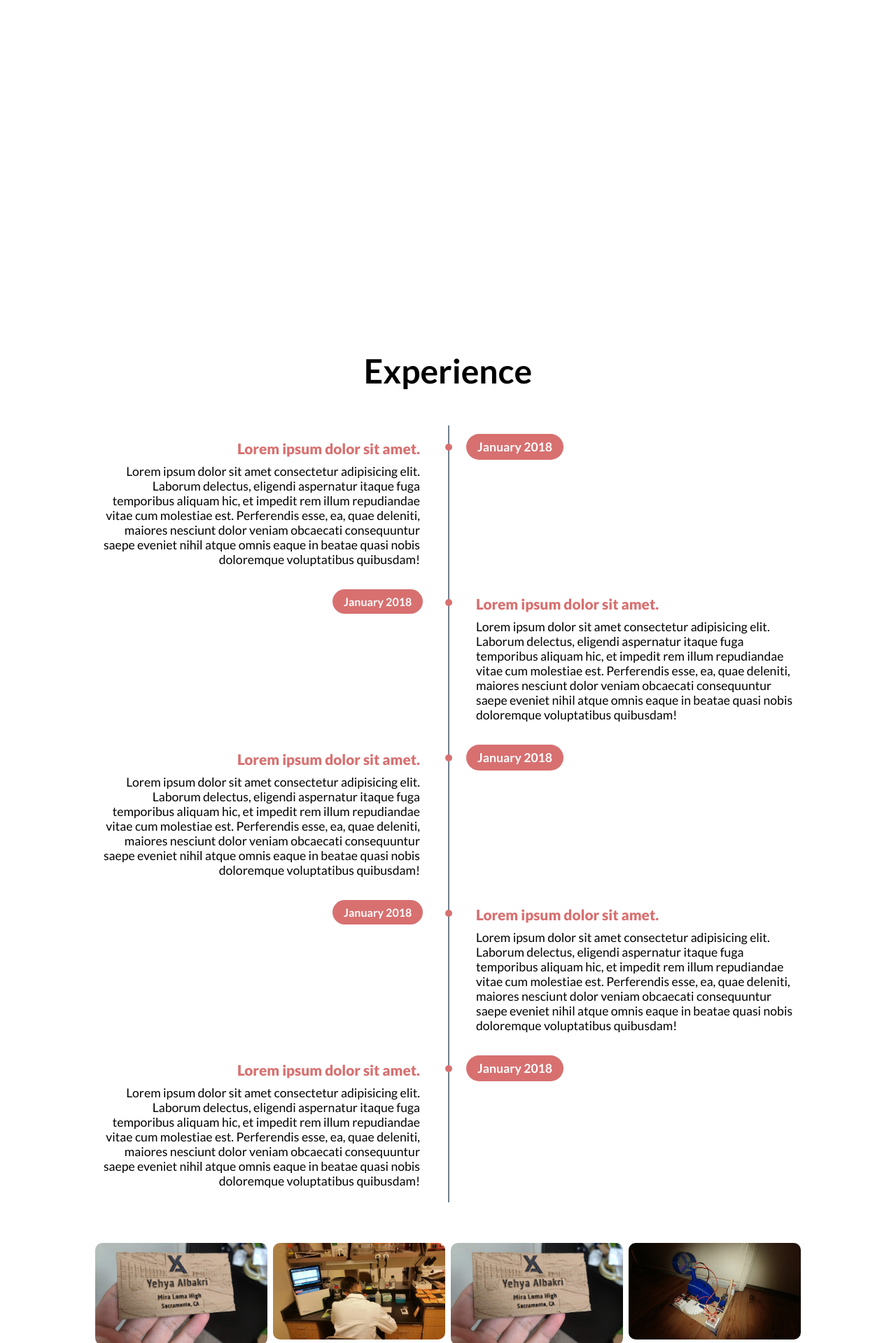
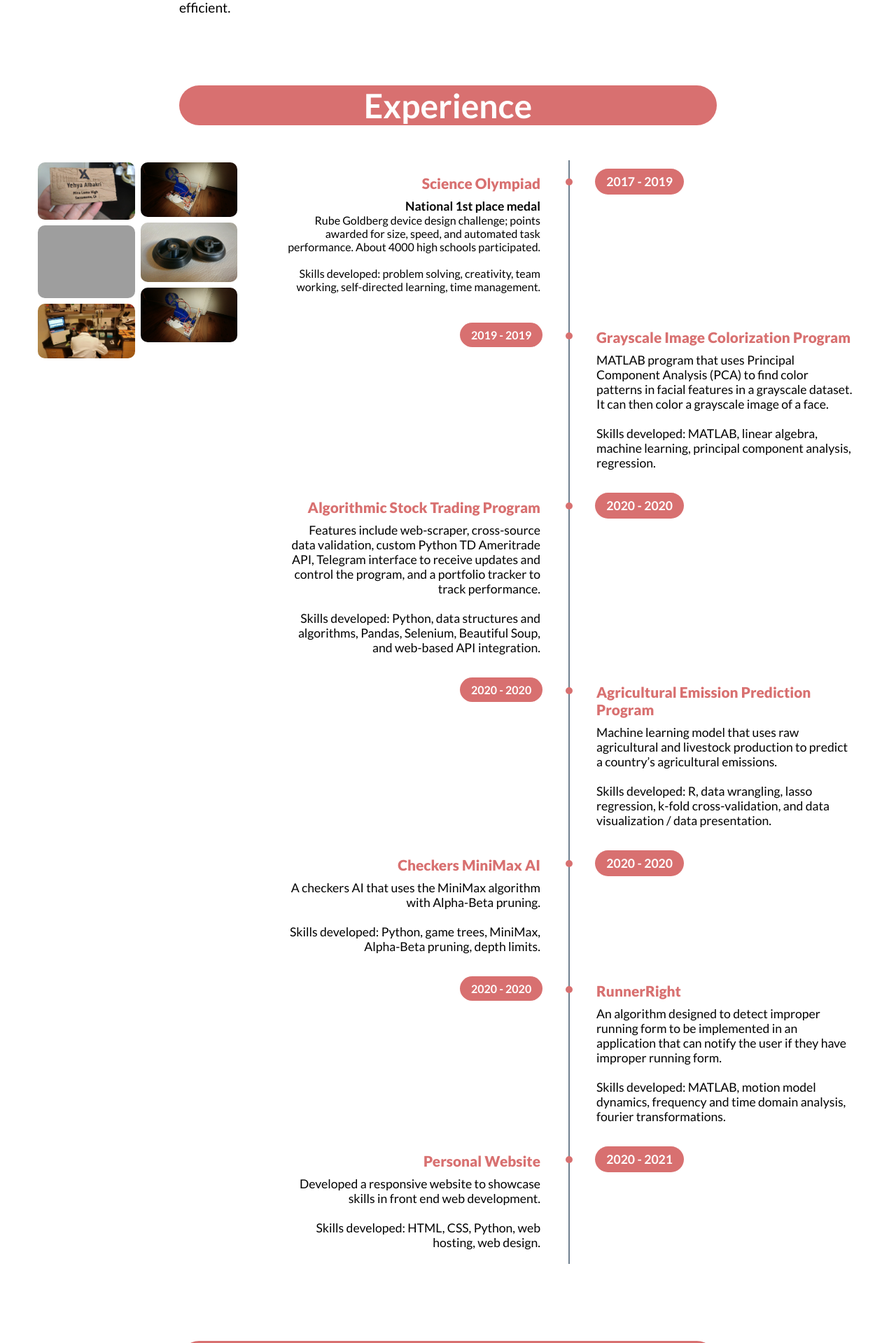
Before and after one commit to YA9/personal-website, a Flask app: page / in a window 1280 px wide. Shown: the part 874-2793 px from the top of the page at 70% size. Run offline with Flask 2, Linux system fonts and the light colour scheme; grey boxes are pictures that could not be loaded.

Commit message:
added contact page

```diff
--- /dev/null
+++ b/static/css/gallery.css
@@ -0,0 +1,113 @@
+/* BEGIN GALLERY */
+/* This creates the photo slide grid */
+.experience_photos_row {
+  position: absolute;
+  display: flex;
+  margin-top: 45px;
+  /* flex-wrap: wrap; */
+  padding: 0 4px;
+  padding-left: 50px;
+  /* padding-left: 400px;
+  padding-right: 50px; */
+  /* width: 80%; */
+  /* margin: 0px auto; */
+  float: left;
+  max-width: 50%;
+}
+
+.experience_photos_col {
+  flex: 25%;
+  max-width: 25%;
+  padding: 0 4px;
+}
+
+.experience_photos_col img {
+  margin-top: 8px;
+  vertical-align: middle;
+  width: 100%;
+  border-radius: 10px;
+}
+
+/* the following animates the individual boxes when not hovered */
+.popup {
+  transition: 0.15s ease-out;
+}
+
+/* the following animates the individual boxes once hovered on */
+.popup:hover {
+  position: relative;
+  top: -5px;
+  /* width: 150%; */
+  z-index: 10;
+  transition: 0.2s ease-in;
+  opacity: 50%;
+}
+
+/* PUT THE BELOW IN ITS OWN CSS DOCUMENT */
+/* the below refers to mapping each image to its popup */
+
+.image1 img {
+  position: fixed;
+  padding: 52px 0 0 0px;
+  /* padding-left: 200px; */
+  width: 0%;
+  border-radius: 10px;
+  /* margin: auto; */
+  top: 0px;
+  right: 0;
+  transition: 0.2s ease-in-out;
+  visibility: hidden;
+  /* z-index: 20; */
+}
+
+.image1 h5 {
+  position: relative;
+  top: -96px;
+  left: 6px;
+  visibility: hidden;
+}
+
+.image_1 img:hover + .image1 h5 {
+  visibility: visible;
+  /* width: 25%; */
+  transition: 0.15s ease-in-out;
+  /* z-index: 19; */
+}
+
+.image1 img:hover {
+  width: 50%;
+}
+
+.image_1 img:hover + .image1 img {
+  visibility: visible;
+  width: 45%;
+  transition: 0.15s ease-in-out;
+  z-index: 20;
+}
+
+.image2 img {
+  position: fixed;
+  padding: 52px 0 0 0px;
+  /* padding-left: 200px; */
+  width: 0%;
+  border-radius: 10px;
+  /* margin: auto; */
+  top: 0;
+  right: 0;
+  transition: 0.2s ease-in-out;
+  visibility: hidden;
+  /* z-index: 20; */
+}
+
+/* .image2 img:hover {
+  visibility: visible;
+  width: 50%;
+} */
+
+.image_2 img:hover + .image2 img {
+  visibility: visible;
+  width: 50%;
+  transition: 0.15s ease-in-out;
+  z-index: 20;
+}
+/* END GALLERY */
--- a/static/css/styles.css
+++ b/static/css/styles.css
@@ -19,6 +19,11 @@
   /* font-family: -apple-system, BlinkMacSystemFont, "Segoe UI", Roboto, Oxygen,
     Ubuntu, Cantarell, "Open Sans", "Helvetica Neue", sans-serif; */
   font-family: "Lato", sans-serif;
+}
+
+/* bold classes of bold */
+.bold {
+  font-weight: 600;
 }
 
 /* main page navbar organization */
@@ -99,6 +104,7 @@
   /* background-color: rgb(230, 230, 230); */
   font-family: -apple-system, BlinkMacSystemFont, "Segoe UI", Roboto, Oxygen,
     Ubuntu, Cantarell, "Open Sans", "Helvetica Neue", sans-serif;
+  transition: 0.2s ease-in-out;
 }
 .navbar a:hover {
   color: orangered;
@@ -146,7 +152,7 @@ a.navline:hover::before {
 .main_box div1 img {
   margin: 70px 0px 0px 70px;
   margin-top: 72px;
-  border: 2px solid white;
+  /* border: 2px solid white; */
   border-radius: 8px;
   height: 400px;
   /* width: 42%; */
@@ -154,8 +160,9 @@ a.navline:hover::before {
 
 .main_box div2 img {
   margin: 10px 0px 0px 70px;
-  border: 2px solid white;
+  /* border: 2px solid white; */
   border-radius: 8px;
+  width: 770px;
   height: 93.5px;
   /* width: 42%; */
 }
@@ -167,7 +174,7 @@ a.navline:hover::before {
   top: calc(((593px + 60px - 400px) / 2));
   /* right: calc(100% / 3 - 360px); */
   right: calc(40% - 493px);
-  border: 4px solid black;
+  /* border: 4px solid black; */
   border-radius: 50%;
   transition: 0.2s ease-in;
 }
@@ -200,10 +207,10 @@ a.navline:hover::before {
 /* main page walpaper */
 .top_box {
   background: linear-gradient(
-      /* 225deg, */ rgba(0, 0, 0, 0.2),
-      rgba(0, 0, 0, 1)
-    ),
-    url(../images/processed/code\ ab\ final1.jpg);
+    /* 225deg, */ rgba(216, 142, 112, 0.2),
+    rgba(216, 142, 112, 0.8)
+  );
+  /* url(../images/processed/code\ ab\ final1.jpg); */
   /* background: url(../images/processed/code\ final.jpg); */
   /* background-position: top; */
   background-repeat: no-repeat;
@@ -215,13 +222,19 @@ a.navline:hover::before {
 }
 .about_page h1 {
   font-size: 3em;
-  padding-bottom: 25px;
+  /* padding-bottom: 25px; */
+  margin-bottom: 25px;
+  border: 0px solid;
+  background: rgb(216, 112, 112);
+  border-radius: 100px;
+  color: white;
   /* font-family: "custom bold"; */
 }
 .about_page {
   /* height: 500px; */
   text-align: center;
-  padding-top: 50px;
+  padding-top: 60px;
+  padding-bottom: 40px;
   color: black;
   margin: 0 auto;
   width: 60%;
@@ -244,7 +257,7 @@ a.about_anchor {
 
 #experience {
   width: 100%;
-  height: 500px;
+  /* height: 500px; */
   /* background: linear-gradient(rgba(0, 0, 0, 0.2), rgba(0, 0, 0, 0.2)),
     url(../images/processed/4k.jpg); */
   background: white;
@@ -252,14 +265,15 @@ a.about_anchor {
   /* z-index: 100; */
   /* float: center; */
   /* margin-top: 300px; */
+  /* padding-bottom: 2100px; this number shifts down the "Contact" tag */
+  /* border: 2px solid red; */
   background-color: white;
 }
 
 .experience_page {
   /* height: 500px; */
   text-align: center;
-  padding-top: 500px;
-  color: black;
+  padding-top: 60px;
   margin: 0 auto;
   width: 60%;
   /* border: 2px solid red; */
@@ -267,6 +281,10 @@ a.about_anchor {
 
 .experience_page h1 {
   font-size: 3em;
+  border: 0px solid;
+  background: rgb(216, 112, 112);
+  border-radius: 100px;
+  color: white;
   /* padding-bottom: 25px; */
   /* font-family: "custom bold"; */
 }
@@ -277,113 +295,7 @@ a.about_anchor {
   /* font-family: "custom"; */
 }
 
-/* This creates the photo slide grid */
-
-.experience_photos_row {
-  display: flex;
-  /* flex-wrap: wrap; */
-  padding: 0 4px;
-  /* padding-left: 400px;
-  padding-right: 50px; */
-  width: 80%;
-  margin: 0px auto;
-}
-
-.experience_photos_col {
-  flex: 25%;
-  max-width: 25%;
-  padding: 0 4px;
-}
-
-.experience_photos_col img {
-  margin-top: 8px;
-  vertical-align: middle;
-  width: 100%;
-  border-radius: 10px;
-}
-
-/* the following animates the individual boxes when not hovered */
-.popup {
-  transition: 0.15s ease-out;
-}
-
-/* the following animates the individual boxes once hovered on */
-.popup:hover {
-  position: relative;
-  top: -5px;
-  /* width: 150%; */
-  z-index: 10;
-  transition: 0.2s ease-in;
-  opacity: 50%;
-}
-
-/* PUT THE BELOW IN ITS OWN CSS DOCUMENT */
-/* the below refers to mapping each image to its popup */
-
-.image1 img {
-  position: fixed;
-  padding: 53px 0 0 0px;
-  /* padding-left: 200px; */
-  width: 0%;
-  border-radius: 10px;
-  /* margin: auto; */
-  top: 0;
-  right: 0;
-  transition: 0.2s ease-in-out;
-  visibility: hidden;
-  /* z-index: 20; */
-}
-
-.image1 h5 {
-  position: relative;
-  top: -96px;
-  left: 6px;
-  visibility: hidden;
-}
-
-.image_1 img:hover + .image1 h5 {
-  visibility: visible;
-  /* width: 25%; */
-  transition: 0.15s ease-in-out;
-  /* z-index: 19; */
-}
-
-.image1 img:hover {
-  width: 50%;
-}
-
-.image_1 img:hover + .image1 img {
-  visibility: visible;
-  width: 50%;
-  transition: 0.15s ease-in-out;
-  z-index: 20;
-}
-
-.image2 img {
-  position: fixed;
-  padding: 53px 0 0 0px;
-  /* padding-left: 200px; */
-  width: 0%;
-  border-radius: 10px;
-  /* margin: auto; */
-  top: 0;
-  right: 0;
-  transition: 0.2s ease-in-out;
-  visibility: hidden;
-  /* z-index: 20; */
-}
-
-/* .image2 img:hover {
-  visibility: visible;
-  width: 50%;
-} */
-
-.image_2 img:hover + .image2 img {
-  visibility: visible;
-  width: 50%;
-  transition: 0.15s ease-in-out;
-  z-index: 20;
-}
+/* GALLERY PLACE IS HERE */
 
 /* TIMELINE START */
 .timeline {
@@ -391,11 +303,12 @@ a.about_anchor {
   float: right;
   /* margin: 50px 100px 50px 100px; */
   margin: 50px 0;
-  padding: 0 100px;
+  margin-right: 20px;
+  /* padding: 0 100px; */
   /* margin: 50px auto; */
   width: 100%;
-  max-width: 1300px;
-
+  /* max-width: 1300px; */
+  max-width: 70%;
   /* padding: 40px 0; */
   /* border: 2px solid red; */
 }
@@ -407,6 +320,7 @@ a.about_anchor {
   width: 2px;
   height: 100%;
   background: slategray;
+  /* border: 2px solid blue; */
 }
 
 .timeline ul li {
@@ -484,7 +398,7 @@ a.about_anchor {
 .timeline ul li:nth-child(even) .t_time {
   position: absolute;
   top: 12px;
-  left: -165px;
+  left: -155px;
   padding: 8px 16px;
   background: rgb(216, 112, 112);
   color: white;
@@ -492,3 +406,155 @@ a.about_anchor {
   /* box-shadow: 0 0 0 3px rgba(216, 112, 147, 0.2); */
 }
 /* TIMELINE END */
+
+/* CONTACT START */
+.contact_page h1 {
+  overflow: auto;
+  font-size: 3em;
+  /* margin-bottom: 25px; */
+  border: 0px solid;
+  /* padding-top: 60px; */
+  background: rgb(216, 112, 112);
+  border-radius: 100px;
+  color: white;
+  /* border: 2px solid red; */
+}
+.contact_page {
+  overflow: auto;
+  position: relative;
+  /* position: absolute; */
+  top: 0px;
+  text-align: center;
+  /* bottom: 0; */
+  /* padding-top: 60px; */
+  padding-bottom: 40px;
+  /* color: black; */
+  margin: 0 auto;
+  width: 60%;
+  /* border: 2px solid red; */
+}
+#contact {
+  padding-top: 60px;
+}
+
+.c_wrapper {
+  padding: 0 100px;
+}
+
+.c_form {
+  margin: 0 auto;
+  max-width: 850px;
+  /* background: rgba(112, 166, 216, 0.801); */
+  background: rgba(216, 142, 112, 0.774);
+  /* border: 2px solid red; */
+  padding: 30px;
+  border-radius: 12px;
+  display: flex;
+  box-shadow: 0 0 10px rgba(0, 0, 0, 0.2);
+}
+
+.c_input_fields {
+  display: flex;
+  flex-direction: column;
+  margin-right: 25px;
+}
+
+.c_input_fields,
+.c_msg {
+  width: 500px;
+}
+
+.c_input_fields .c_input,
+.c_msg textarea {
+  margin: 10px 0;
+  background: transparent;
+  border: 0;
+  outline: 0;
+  border-bottom: 2px solid white;
+  padding: 10px;
+  color: white;
+  font-size: 1.1em;
+  width: 100%;
+}
+
+.c_msg textarea {
+  height: 232px;
+}
+
+::-webkit-input-placeholder {
+  color: white;
+}
+
+::-moz-input-placeholder {
+  color: white;
+}
+
+::-ms-input-placeholder {
+  color: white;
+}
+
+.c_btn {
+  background: rgba(255, 111, 111, 0.781);
+  text-align: center;
+  padding: 15px;
+  border-radius: 5px;
+  color: white;
+  cursor: pointer;
+  text-transform: uppercase;
+  transition: 0.1s ease-in-out;
+}
+
+.c_btn:hover {
+  transform: scale(1.03);
+}
+
+@media screen and (max-width: 900px) {
+  .c_form {
+    flex-direction: column;
+  }
+  .c_msg textarea {
+    height: 80px;
+  }
+  .c_input_fields,
+  .c_msg {
+    width: 100%;
+  }
+}
+
+.c_else {
+  /* background: rgba(216, 142, 112, 0.774); */
+  margin: 0 auto;
+  padding: 25px 100px;
+  max-width: 1050px;
+}
+
+.c_else div {
+  background: rgba(216, 142, 112, 0.774);
+  padding: 25px;
+  border-radius: 12px;
+  box-shadow: 0 0 10px rgba(0, 0, 0, 0.2);
+}
+
+.c_else h3 {
+  color: white;
+  font-size: 1.2em;
+}
+
+.c_else p {
+  padding-top: 8px;
+  padding-left: 25px;
+  color: white;
+  font-size: 1.1em;
+}
+
+.c_else p a {
+  text-decoration: none;
+  color: rgb(207, 0, 0);
+  transition: 0.3s ease-in-out;
+}
+
+.c_else p a:hover {
+  color: orangered;
+}
+
+/* CONTACT END */
--- a/templates/home.html
+++ b/templates/home.html
@@ -10,6 +10,7 @@
       type="image/icon type"
     />
     <link rel="stylesheet" href="../static/css/styles.css" />
+    <link rel="stylesheet" href="../static/css/gallery.css" />
   </head>
   <!-- <body class="top_box"> -->
   <div class="top_box">
@@ -32,7 +33,7 @@
           ><img src="../static/images/processed/linkedin.svg" alt="Linkedin"
         /></a>
       </div>
-      <a href="./contact.html" class="navline">Contact</a>
+      <a href="#contact" class="navline">Contact</a>
       <a href="#experience" class="navline">Experience</a>
       <a href="#about" class="navline">About</a>
       <a href="#home" class="navline">Home</a>
@@ -45,6 +46,7 @@
         /></div2>
         <div3><img src="../static/images/processed/me (1).jpg" alt="" /></div3>
       </div>
+    </div>
     </div>
     <div id="about">
       <div class="about_page">
@@ -85,82 +87,102 @@
         <ul>
           <li>
             <div class="t_content">
-              <h3>Lorem ipsum dolor sit amet.</h3>
+              <h3>Science Olympiad</h3>
               <p>
-                Lorem ipsum dolor sit amet consectetur adipisicing elit. Laborum
-                delectus, eligendi aspernatur itaque fuga temporibus aliquam
-                hic, et impedit rem illum repudiandae vitae cum molestiae est.
-                Perferendis esse, ea, quae deleniti, maiores nesciunt dolor
-                veniam obcaecati consequuntur saepe eveniet nihil atque omnis
-                eaque in beatae quasi nobis doloremque voluptatibus quibusdam!
+                <p class="bold">National 1st place medal</p> Rube Goldberg device design
+                challenge; points awarded for size, speed, and automated task
+                performance. About 4000 high schools participated.
+                <br>
+                <br>
+                Skills developed: problem solving, creativity, team working, self-directed learning, time management.
               </p>
             </div>
             <div class="t_time">
-              <h4>January 2018</h4>
+              <h4>2017 - 2019</h4>
             </div>
           </li>
           <li>
             <div class="t_content">
-              <h3>Lorem ipsum dolor sit amet.</h3>
+              <h3>Grayscale Image Colorization Program</h3>
               <p>
-                Lorem ipsum dolor sit amet consectetur adipisicing elit. Laborum
-                delectus, eligendi aspernatur itaque fuga temporibus aliquam
-                hic, et impedit rem illum repudiandae vitae cum molestiae est.
-                Perferendis esse, ea, quae deleniti, maiores nesciunt dolor
-                veniam obcaecati consequuntur saepe eveniet nihil atque omnis
-                eaque in beatae quasi nobis doloremque voluptatibus quibusdam!
+                MATLAB program that uses Principal Component Analysis (PCA) to find color patterns in facial features in a grayscale dataset. It can then color a grayscale image of a face.
+                <br>
+                <br>
+                Skills developed: MATLAB, linear algebra, machine learning, principal component analysis, regression.
               </p>
             </div>
             <div class="t_time">
-              <h4>January 2018</h4>
+              <h4>2019 - 2019</h4>
             </div>
           </li>
           <li>
             <div class="t_content">
-              <h3>Lorem ipsum dolor sit amet.</h3>
+              <h3>Algorithmic Stock Trading Program</h3>
               <p>
-                Lorem ipsum dolor sit amet consectetur adipisicing elit. Laborum
-                delectus, eligendi aspernatur itaque fuga temporibus aliquam
-                hic, et impedit rem illum repudiandae vitae cum molestiae est.
-                Perferendis esse, ea, quae deleniti, maiores nesciunt dolor
-                veniam obcaecati consequuntur saepe eveniet nihil atque omnis
-                eaque in beatae quasi nobis doloremque voluptatibus quibusdam!
+                Features include web-scraper, cross-source data validation, custom Python TD Ameritrade API, Telegram interface to receive updates and control the program, and a portfolio tracker to track performance.
+                <br>
+                <br>
+                Skills developed: Python, data structures and algorithms, Pandas, Selenium, Beautiful Soup, and web-based API integration.
               </p>
             </div>
             <div class="t_time">
-              <h4>January 2018</h4>
+              <h4>2020 - 2020</h4>
             </div>
           </li>
           <li>
             <div class="t_content">
-              <h3>Lorem ipsum dolor sit amet.</h3>
+              <h3>Agricultural Emission Prediction Program</h3>
               <p>
-                Lorem ipsum dolor sit amet consectetur adipisicing elit. Laborum
-                delectus, eligendi aspernatur itaque fuga temporibus aliquam
-                hic, et impedit rem illum repudiandae vitae cum molestiae est.
-                Perferendis esse, ea, quae deleniti, maiores nesciunt dolor
-                veniam obcaecati consequuntur saepe eveniet nihil atque omnis
-                eaque in beatae quasi nobis doloremque voluptatibus quibusdam!
+                Machine learning model that uses raw agricultural and livestock production to predict a country’s agricultural emissions.
+                <br>
+                <br>
+                Skills developed: R, data wrangling, lasso regression, k-fold cross-validation, and data visualization / data presentation.
               </p>
             </div>
             <div class="t_time">
-              <h4>January 2018</h4>
+              <h4>2020 - 2020</h4>
             </div>
           </li>
           <li>
             <div class="t_content">
-              <h3>Lorem ipsum dolor sit amet.</h3>
+              <h3>Checkers MiniMax AI</h3>
               <p>
-                Lorem ipsum dolor sit amet consectetur adipisicing elit. Laborum
-                delectus, eligendi aspernatur itaque fuga temporibus aliquam
-                hic, et impedit rem illum repudiandae vitae cum molestiae est.
-                Perferendis esse, ea, quae deleniti, maiores nesciunt dolor
-                veniam obcaecati consequuntur saepe eveniet nihil atque omnis
-                eaque in beatae quasi nobis doloremque voluptatibus quibusdam!
+                A checkers AI that uses the MiniMax algorithm with Alpha-Beta pruning.
+                <br>
+                <br>
+                Skills developed: Python, game trees, MiniMax, Alpha-Beta pruning, depth limits.
               </p>
             </div>
             <div class="t_time">
-              <h4>January 2018</h4>
+              <h4>2020 - 2020</h4>
+            </div>
+          </li>
+          <li>
+            <div class="t_content">
+              <h3>RunnerRight</h3>
+              <p>
+                An algorithm designed to detect improper running form to be implemented in an application that can notify the user if they have improper running form.
+                <br>
+                <br>
+                Skills developed: MATLAB, motion model dynamics, frequency and time domain analysis, fourier transformations.
+              </p>
+            </div>
+            <div class="t_time">
+              <h4>2020 - 2020</h4>
+            </div>
+          </li>
+          <li>
+            <div class="t_content">
+              <h3>Personal Website</h3>
+              <p>
+                Developed a responsive website to showcase skills in front end web development.
+                <br>
+                <br>
+                Skills developed: HTML, CSS, Python, web hosting, web design.
+              </p>
+            </div>
+            <div class="t_time">
+              <h4>2020 - 2021</h4>
             </div>
           </li>
           <div style="clear: both"></div>
@@ -169,7 +191,7 @@
       <!-- end timeline -->
       <!-- begin gallery -->
       <div class="experience_photos_row">
-        <div class="experience_photos_col">
+        <!-- <div class="experience_photos_col">
           <img src="../static/images/processed/card.jpg" alt="" class="popup" />
           <img src="../static/images/processed/hat.jpg" alt="" class="popup" />
           <img
@@ -182,7 +204,7 @@
           <img src="../static/images/processed/lab.jpg" alt="" class="popup" />
           <img src="../static/images/processed/me.JPG" alt="" class="popup" />
           <img src="../static/images/processed/pot.jpg" alt="" class="popup" />
-        </div>
+        </div> -->
         <div class="experience_photos_col">
           <img src="../static/images/processed/card.jpg" alt="" class="popup" />
           <img src="../static/images/processed/hat.jpg" alt="" class="popup" />
@@ -225,7 +247,44 @@
       </div>
       <!-- end gallery -->
     </div>
-    <br /><br /><br /><br /><br /><br /><br /><br /><br /><br /><br /><br /><br /><br /><br /><br /><br /><br /><br /><br /><br /><br /><br /><br /><br /><br /><br /><br /><br /><br /><br /><br /><br /><br /><br /><br /><br /><br /><br /><br /><br /><br /><br /><br /><br /><br /><br /><br /><br /><br /><br /><br /><br /><br /><br /><br /><br /><br /><br /><br /><br /><br /><br /><br /><br /><br /><br /><br /><br /><br /><br /><br /><br /><br /><br /><br /><br /><br /><br /><br /><br /><br /><br /><br /><br /><br /><br /><br /><br /><br /><br /><br /><br /><br /><br /><br /><br /><br /><br /><br /><br /><br /><br /><br /><br /><br /><br /><br /><br /><br /><br /><br /><br /><br /><br /><br /><br /><br /><br /><br /><br /><br /><br /><br /><br /><br /><br /><br />
+    <div>
+       <div class="contact_page">
+         <div id="contact">
+        <h1>Contact</h1>
+        </div>
+      </div>
+        <!-- <div>
+          <h4>
+            Email: yehyalbakri@gmail.com
+          </h4>
+      </div> -->
+      <div class="c_wrapper">
+        <div class="c_form">
+          <div class="c_input_fields">
+            <input type="text" class="c_input" placeholder="Name">
+            <input type="text" class="c_input" placeholder="Email">
+            <input type="text" class="c_input" placeholder="Subject">
+            <input type="text" class="c_input" placeholder="Additional Contact">
+          </div>
+          <div class="c_msg">
+            <textarea name="" id="" cols="30" rows="10" placeholder="Message"></textarea>
+            <div class="c_btn">Submit
+            </div>
+          </div>
+        </div>
+      </div>
+
+      <div class="c_else">
+        <div>
+          <h3>Or, you can reach me through:</h3>
+          <p>Email: <a href="https://mail.google.com/mail/u/0/?view=cm&fs=1&tf=1&source=mailto&to=yalbakri@olin.edu" target="_blank">yalbakri@olin.edu</a></p>
+          <p>LinkedIn: <a href="https://www.linkedin.com/in/yalb/" target="_blank">linkedin.com/in/yalb/</a></p>
+          <p>GitHub: <a href="https://github.com/ya9" target="_blank">github.com/ya9</a></p>
+        </div>
+      </div>
+    </div>
+     <br><br><br><br><br><br><br><br><br><br><br><br><br><br><br><br><br><br><br><br><br><br><br><br><br><br><br><br><br><br><br><br><br><br><br><br><br><br><br><br><br><br><br><br><br><br><br><br><br><br><br><br><br><br><br><br><br><br><br><br><br><br><br><br><br><br><br><br><br><br><br><br><br><br><br><br><br><br><br><br><br><br><br><br><br>
+
+
     <!-- </body> -->
-  </div>
 </html>
```
